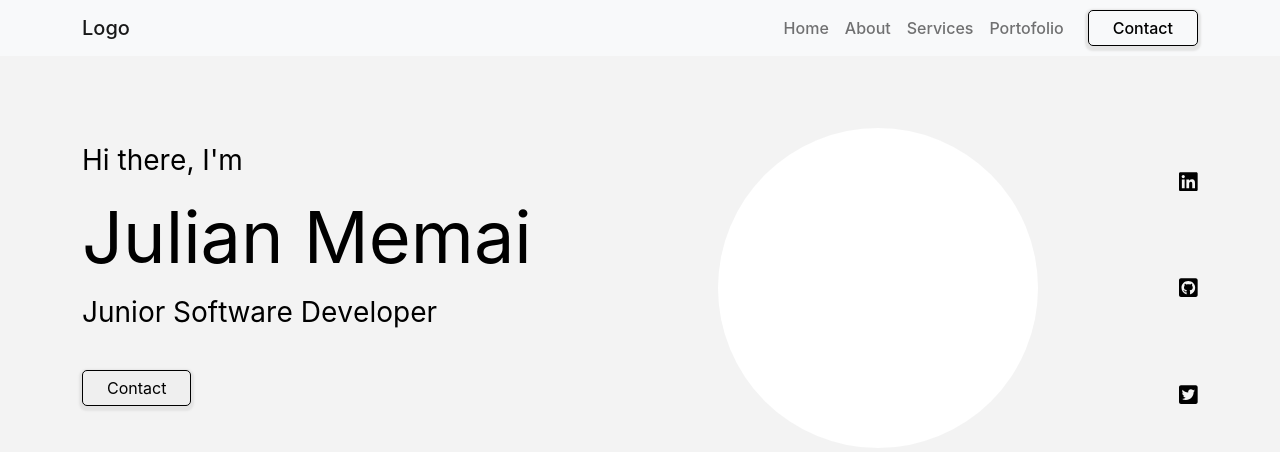
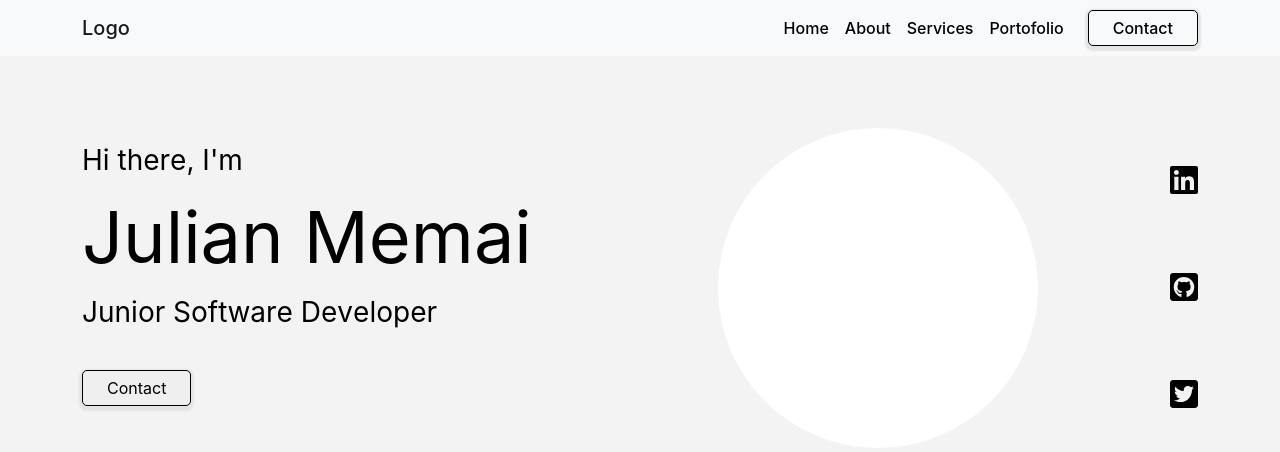
Before and after one commit to Jul-Me/My-Website, a React (Create React App) app: page / in a window 1280 px wide. Shown: the top 452 px of the page. Built offline with nearby package versions, Linux system fonts and the light colour scheme.

Commit message:
refactor: Changed styles

```diff
--- a/src/components/Hero/Hero.tsx
+++ b/src/components/Hero/Hero.tsx
@@ -37,19 +37,19 @@ function Hero(): JSX.Element {
           rel="noopener noreferrer"
           aria-label="LinkedIn"
         >
-          <FontAwesomeIcon icon={faLinkedin} size="lg" />
+          <FontAwesomeIcon icon={faLinkedin} size="2x" />
         </a>
       </Col>
 
       <Col lg={12} xs={4}>
         <a href="https://github.com/Jul-Me" target="_blank" rel="noopener noreferrer" aria-label="Github">
-          <FontAwesomeIcon icon={faGithubSquare} size="lg" />
+          <FontAwesomeIcon icon={faGithubSquare} size="2x" />
         </a>
       </Col>
 
       <Col lg={12} xs={4}>
         <a href="https://twitter.com/julianmemai" target="_blank" rel="noopener noreferrer" aria-label="Twitter">
-          <FontAwesomeIcon icon={faTwitterSquare} size="lg" />
+          <FontAwesomeIcon icon={faTwitterSquare} size="2x" />
         </a>
       </Col>
     </Row>
@@ -59,15 +59,17 @@ function Hero(): JSX.Element {
     <div className="hero">
       <Container>
         <Row>
-          <Col lg={6} md={12} className="hero-text gy-md-5">
+          <Col lg={6} md={12} className="hero-text gy-5">
             {renderGreeting()}
           </Col>
 
-          <Col lg={5} md={12} className="gy-md-5">
+          <Col lg={5} md={12} className="gy-5">
             <div className="hero-img"></div>
           </Col>
 
-          <Col className="gy-md-5">{renderIcons()}</Col>
+          <Col lg={1} className="gy-5">
+            {renderIcons()}
+          </Col>
         </Row>
       </Container>
     </div>
--- a/src/components/Nav/Nav.scss
+++ b/src/components/Nav/Nav.scss
@@ -1,3 +1,8 @@
+@import '/src/variables.scss';
+
 .nav {
   font-weight: 500;
+  &-links {
+    color: $text-color !important;
+  }
 }
--- a/src/components/Nav/Nav.tsx
+++ b/src/components/Nav/Nav.tsx
@@ -18,7 +18,7 @@ function Nav(): JSX.Element {
   const renderItem = (item: NavItems) => {
     if (!item.isButton) {
       return (
-        <StyledNav.Link key={item.id} href={item.url}>
+        <StyledNav.Link className="nav-links" key={item.id} href={item.url}>
           {item.text}
         </StyledNav.Link>
       );
--- a/src/variables.scss
+++ b/src/variables.scss
@@ -1,3 +1,3 @@
 $primary-color: #fff;
 $secondary-color: #f3f3f3;
-$text-color: #000;
+$text-color: #000000;
```
